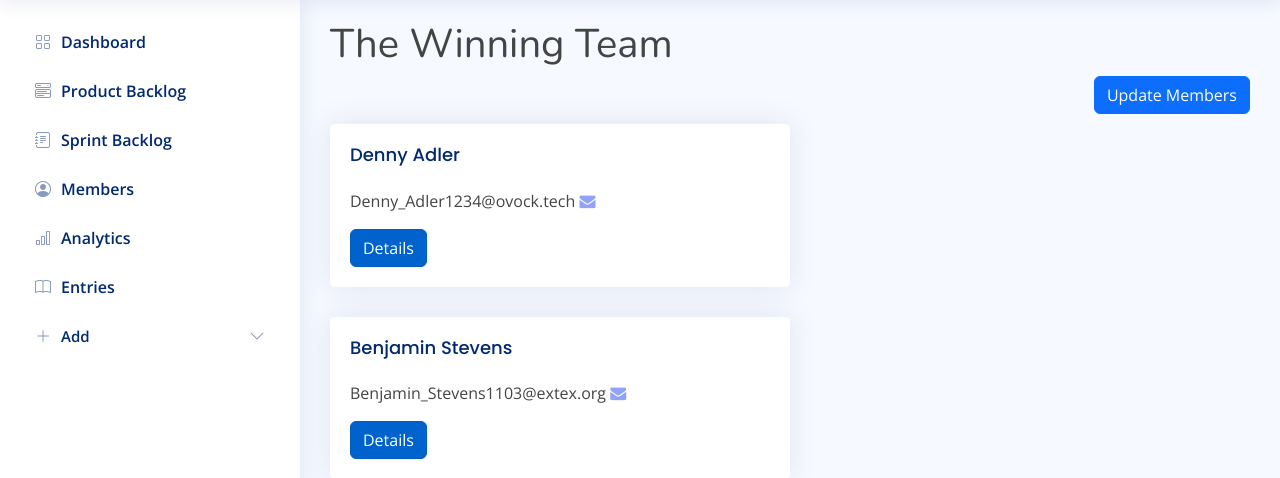
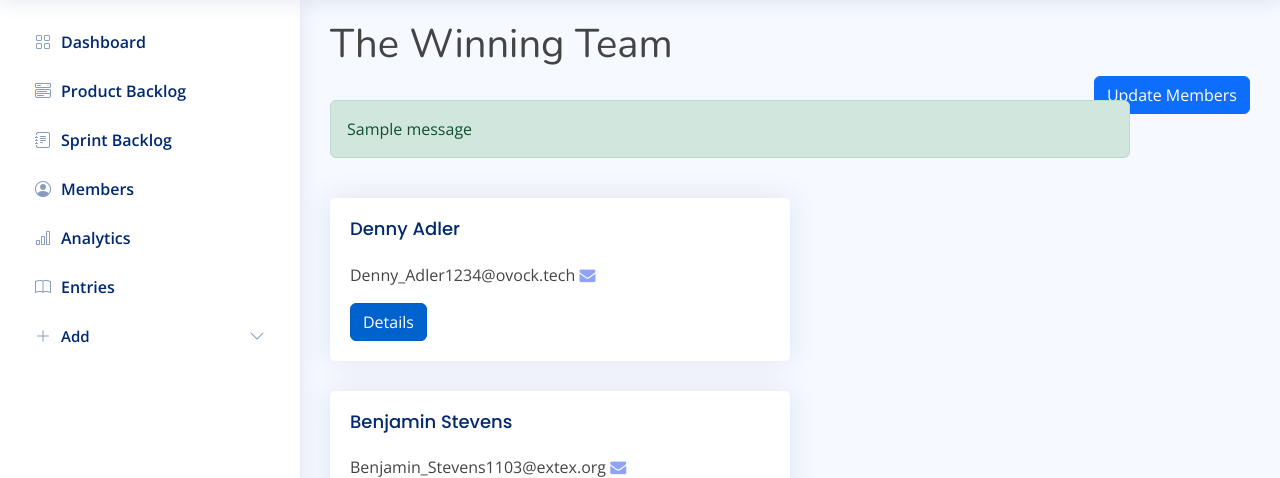
Before and after one commit to ypppp/Team-Management-Web-App, a Django app: page /members/ in a window 1280 px wide. Shown: the part 60-538 px from the top of the page. Run offline with Django 4.2, Linux system fonts and the light colour scheme; data comes from the database, SQL or seed files in the repository; both versions use the stored data as it was after the commit; one stand-in notice (Sample message) is shown; some libraries are stand-ins or nearby versions.

Commit message:
success message for member create

```diff
--- a/Scrum/members/templates/members/member_list.html
+++ b/Scrum/members/templates/members/member_list.html
@@ -5,7 +5,14 @@
     <a href="{%url 'member-formset'%}" class="btn btn-primary" role="button" style="float: right;">Update Members</a>
 </div>
 <br>
-    <br>
+{% if messages %}
+    <div class="messages">
+        {% for message in messages %}
+            <div {% if message.tags %} class="alert alert-{{ message.tags }}" role="alert"{% endif %} style="width:800px">{{ message }}</div>
+        {% endfor %}
+    </div>
+{% endif %}
+<br>
 {% for member in member_list %}
 
         <div class="card" style="width: 50%">
--- a/Scrum/members/views.py
+++ b/Scrum/members/views.py
@@ -71,7 +71,7 @@ class MemberCreateView(SuccessMessageMixin, CreateView):
     model = Member
     form_class = MemberForm
     success_url = reverse_lazy('member-list')
-    success_message = '%(first_name)s (last_name)s was successfully added to the team'
+    success_message = '%(first_name)s %(last_name)s was successfully added to the team'
 
 
 class MemberUpdateView(UpdateView):
```
Also changed, not shown: Scrum/db.sqlite3.
